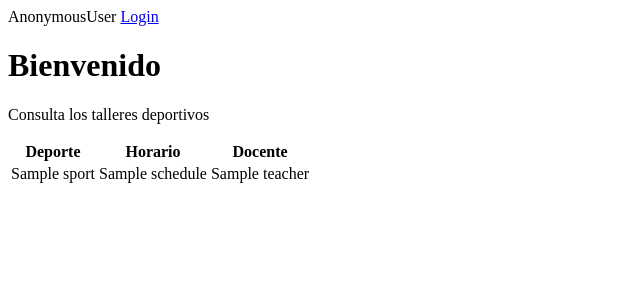
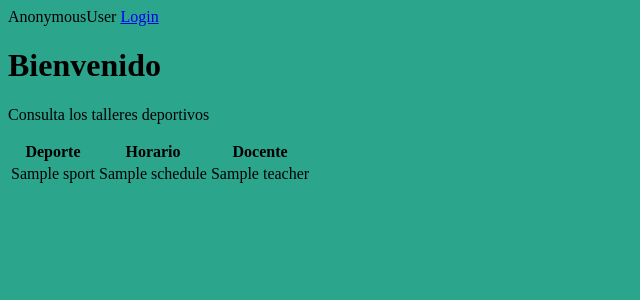
Before and after one commit to Ale258GV/deportes, a Django app: template apps/core/templates/home.html in a window 1280 px wide. Shown: the top 300 px of the page, without its empty margins (0-640 px from the left). Run offline with Django 3.2, Linux system fonts and the light colour scheme; the template is opened without the code that fills it: most values are stand-ins (such as "Sample title", 1, 10 or a date in 2020).

Commit message:
Cargar static files

```diff
--- a/apps/core/templates/home.html
+++ b/apps/core/templates/home.html
@@ -1,11 +1,13 @@
+{% load static %}
 <!DOCTYPE html>
 <html lang="es">
 <head>
     <meta charset="UTF-8">
     <meta name="viewport" content="width=device-width, initial-scale=1.0">
+    <link rel="stylesheet" href="{% static  'css/styles.css' %}">
     <title>Home</title>
 </head>
-<body>
+<body class="bg-bright-green">
     {{ request.user }}
     <a href="{% url 'login' %}">Login</a>
     <h1>Bienvenido</h1>
--- a/deportes/settings.py
+++ b/deportes/settings.py
@@ -121,5 +121,6 @@ USE_TZ = True
 
 STATIC_URL = '/static/'
 
+STATICFILES_DIRS = (os.path.join(BASE_DIR, 'static')),
 MEDIA_ROOT = os.path.join(BASE_DIR, 'media')
 MEDIA_URL = '/media/'
--- /dev/null
+++ b/static/css/styles.css
@@ -0,0 +1,28 @@
+
+:root{
+    --dark-blue: #0A2342;
+    --bright-green: #2CA58D;
+    --sad-green: #84BC9C;
+    --white: #FFFDF7;
+    --pink: #F46197;
+}
+
+.bg-dark-blue{
+    background-color:var(--dark-blue) !important;
+}
+.bg-bright-green{
+    background-color:var(--bright-green);
+}
+.bg-white{
+ background-color: var(--white) !important;
+}
+.bg-pink{
+    background-color: var(--pink);
+}
+.color-white{
+    color: var(--white) !important;
+}
+.title{
+    font-size:3rem;
+    color: white;
+}
```
